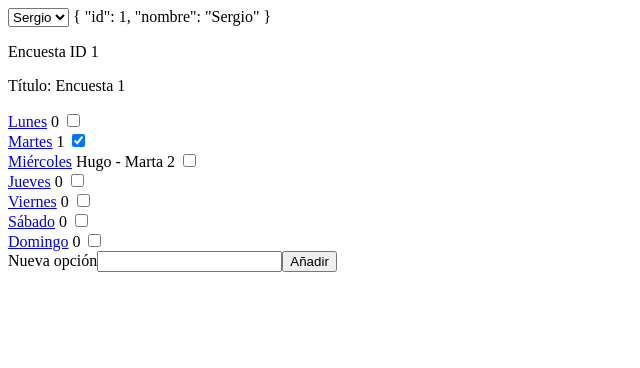
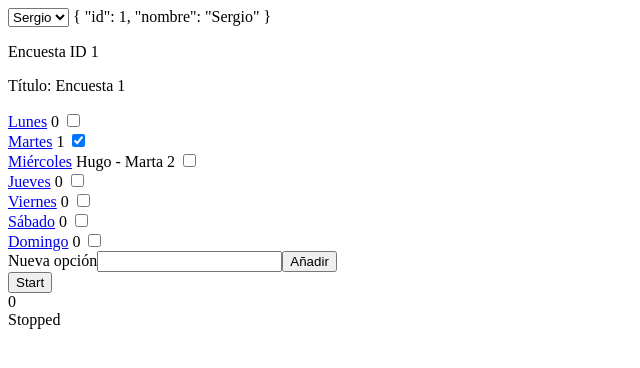
Before and after one commit to sergiojuan76/ng_encuesta, an Angular app: page /encuesta/1 in a window 1280 px wide. Shown: the top 368 px of the page, without its empty margins (0-640 px from the left). Built offline with nearby package versions, Linux system fonts and the light colour scheme.

Commit message:
Prueba con observable

```diff
--- a/src/app/app.component.html
+++ b/src/app/app.component.html
@@ -1,2 +1,5 @@
 <app-usuario-selector></app-usuario-selector>
 <router-outlet></router-outlet>
+<div>
+<app-reloj></app-reloj>
+</div>
--- a/src/app/app.module.ts
+++ b/src/app/app.module.ts
@@ -10,6 +10,7 @@ import { OpcionEncuestaComponent } from './opcion-encuesta/opcion-encuesta.compo
 import { UsuarioSelectorComponent } from './usuario-selector/usuario-selector.component';
 import { JsonPipe } from '@angular/common';
 import { ConcatenadorPipe } from './concatenador.pipe';
+import { RelojComponent } from './reloj/reloj.component';
 
 @NgModule({
   declarations: [
@@ -18,7 +19,8 @@ import { ConcatenadorPipe } from './concatenador.pipe';
     EncuestaComponent,
     OpcionEncuestaComponent,
     UsuarioSelectorComponent,
-    ConcatenadorPipe
+    ConcatenadorPipe,
+    RelojComponent
   ],
   imports: [
     BrowserModule,
--- /dev/null
+++ b/src/app/reloj/reloj.component.html
@@ -0,0 +1,3 @@
+<button (click)="onStart()">Start</button>
+<div>{{time}}</div>
+<div>{{state}}</div>
--- /dev/null
+++ b/src/app/reloj/reloj.component.ts
@@ -0,0 +1,57 @@
+import { Component, OnInit } from '@angular/core';
+import { Observable } from 'rxjs';
+
+@Component({
+  selector: 'app-reloj',
+  templateUrl: './reloj.component.html',
+  styleUrls: ['./reloj.component.css']
+})
+export class RelojComponent implements OnInit {
+
+  public time: number = 0;
+  public state: string = "Stopped";
+  private crono = new Observable<number>(
+    observer => {
+      let start: number = (new Date()).getTime();
+      let lastCount = 0;
+      (function repeat() {
+        let now: number = (new Date()).getTime();
+        let seconds = ((now - start) / 1000 | 0);
+        if (lastCount < seconds) {
+          observer.next(seconds);
+          if (seconds >= 5) {
+            console.log("Finishing");
+            return;
+          }
+          lastCount = seconds;
+        }
+        setTimeout(
+          repeat,
+          100);
+        })();
+    });
+
+  constructor() { }
+
+  ngOnInit(): void {
+  }
+
+  onStart(): void {
+    console.log("Starting");
+    let self = this;
+    this.state = "Executing";
+    this.crono.subscribe({
+      next(seconds: number) {
+        console.log(`At next ${seconds}`);
+        self.time = seconds;
+      },
+      error(err) {
+        console.log("Error");
+      },
+      complete() {
+        console.log("Finished");
+        self.state = "Finished";
+      }
+    })
+  }
+}
```
Also changed, not shown: src/app/reloj/reloj.component.css (added), 1 other file (tests, documents, lock files or other folders).
